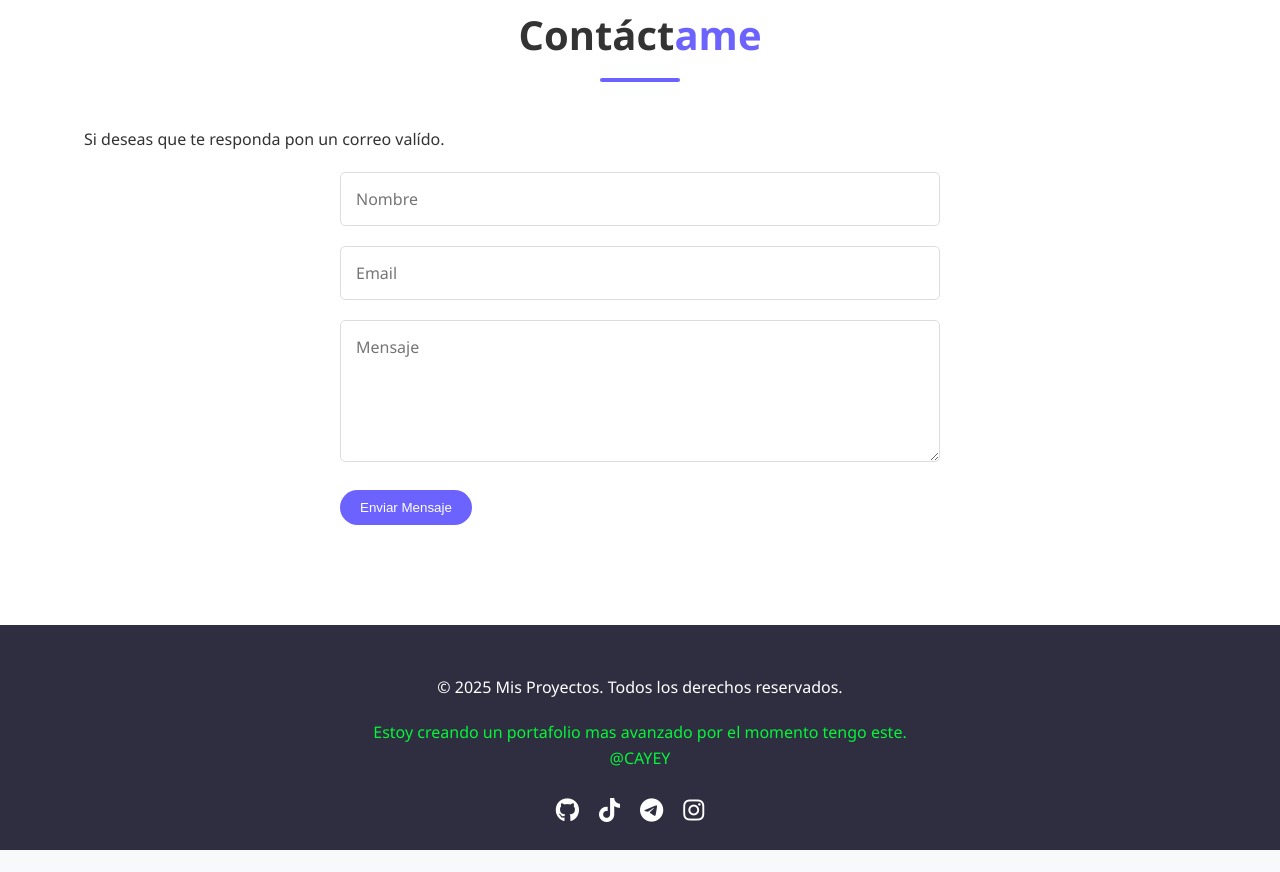
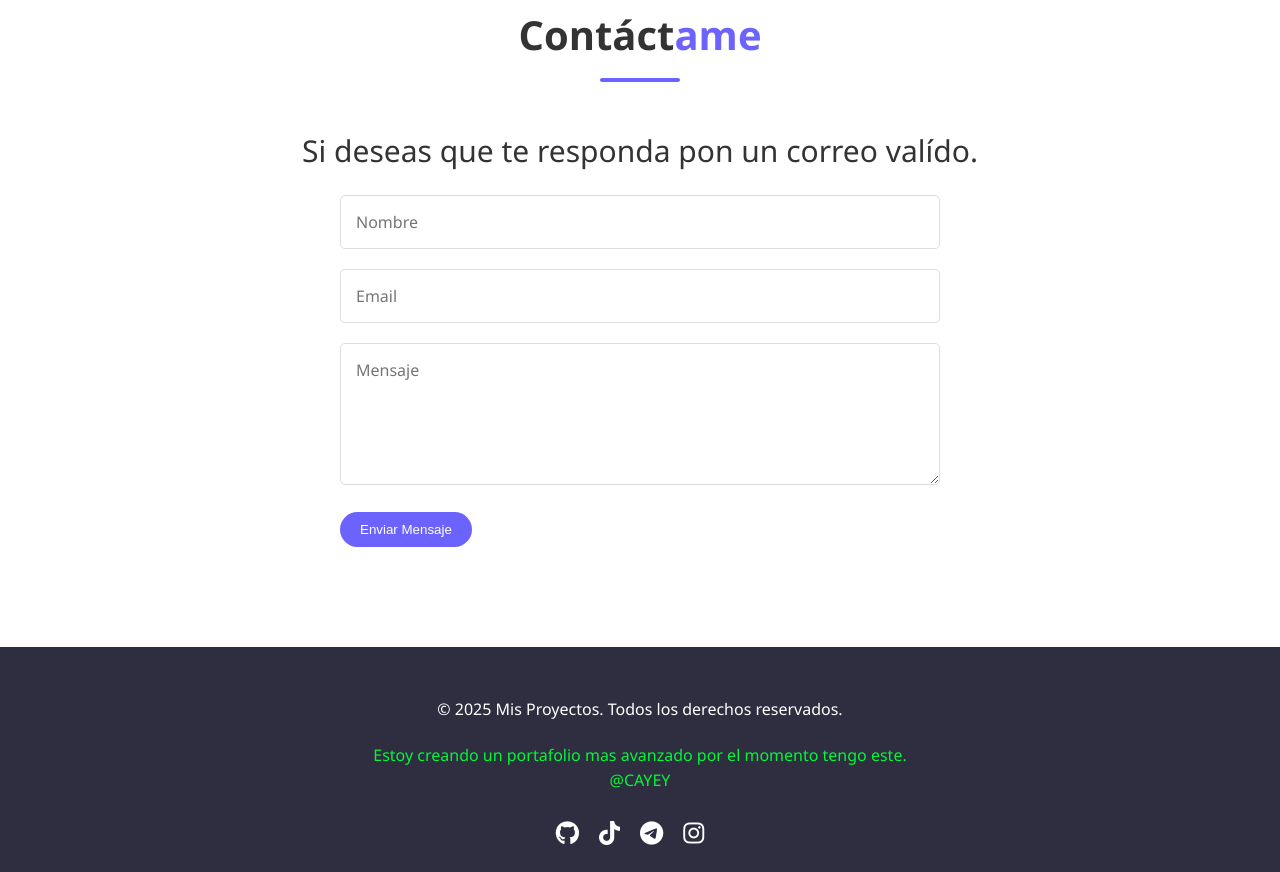
Before and after one commit to Cayey514/Code-v1, a plain HTML site: page index.html in a window 1280 px wide. Shown: the part 2078-2950 px from the top of the page. Before the commit the page ends 2928 px from the top, so only its background shows below. Drawn offline with nearby package versions, Linux system fonts and the light colour scheme.

Commit message:
parrafo.correo

```diff
--- a/index.html
+++ b/index.html
@@ -82,7 +82,7 @@
     <section id="contacto" class="contact">
         <div class="container">
             <h2 class="section-title">Contáct<span>ame</span></h2>
-            <p style="margin-bottom: 20px;">Si deseas que te responda pon un correo valído.</p>
+            <p class="correo" style="margin-bottom: 20px;">Si deseas que te responda pon un correo valído.</p>
             <form id="contact-form" class="contact-form">
                 <div class="form-group">
                     <input type="text" id="from_name" name="from_name" placeholder="Nombre" required>
--- a/styles.css
+++ b/styles.css
@@ -263,6 +263,11 @@ body {
     cursor: pointer;
 }
 
+.correo{
+ text-align: center ;
+ font-size: 30px;
+}
+
 .btn:hover {
     background: var(--secondary-color);
     transform: translateY(-3px);
```
